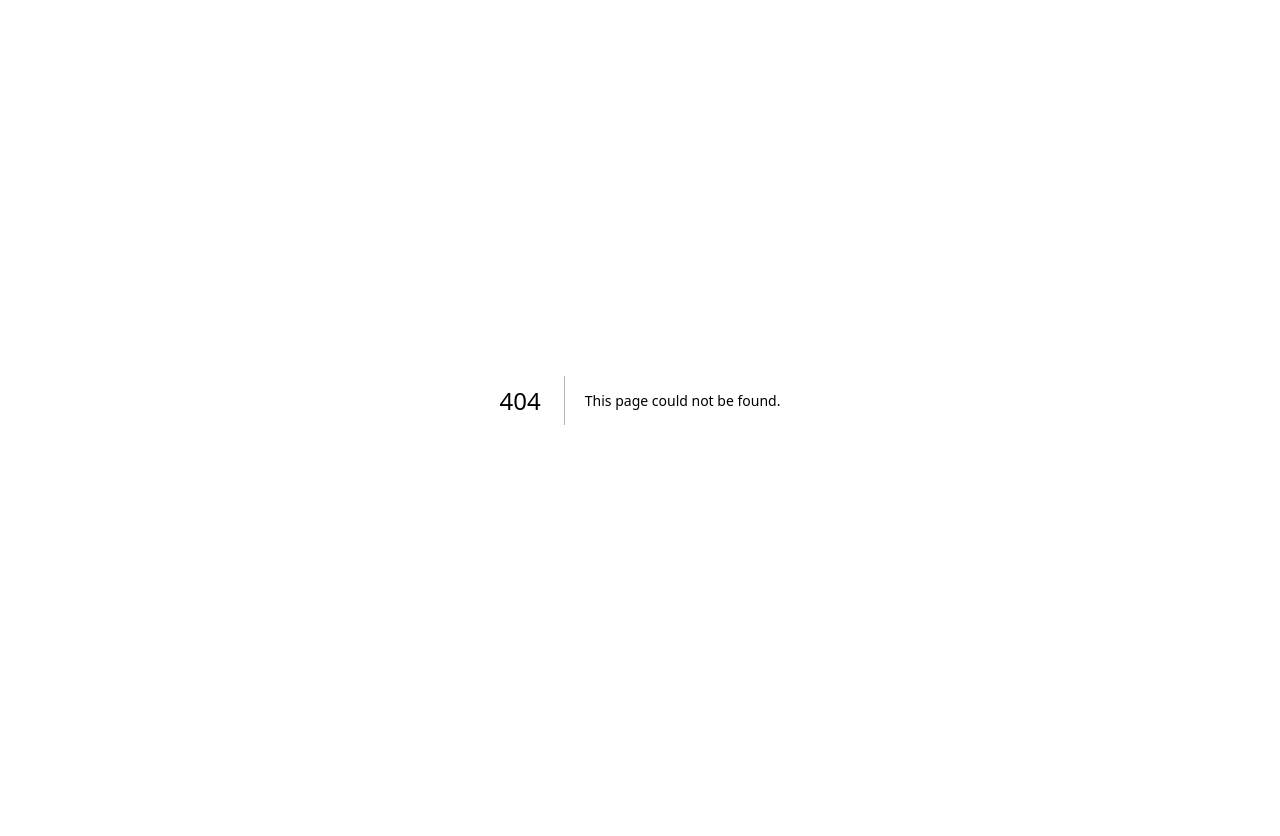
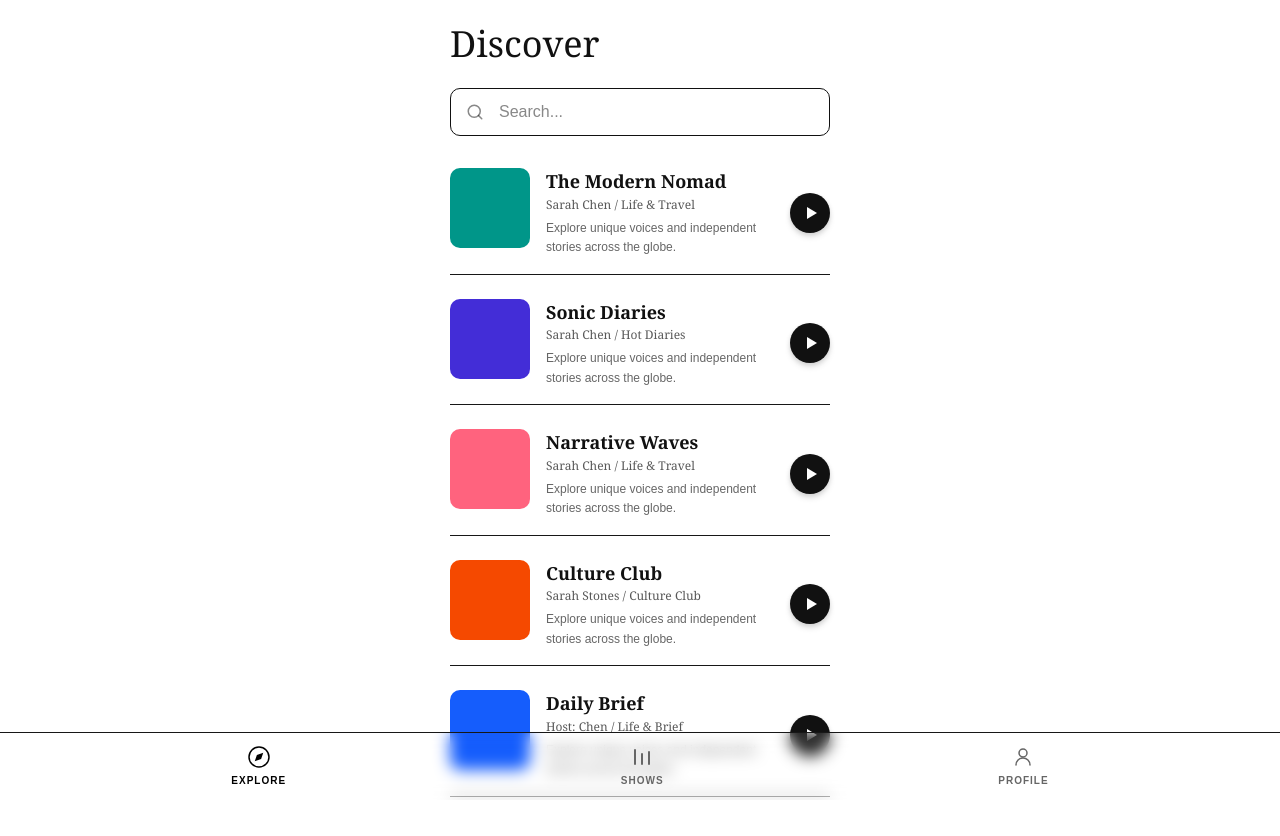
Before and after one commit to Davie521/your-podcast, a Next.js app in the folder frontend/: page /explore in a window 1280 px wide. Before the commit this address had no page. Shown: the top 836 px of the page. Before the commit the page ends 800 px from the top, so only its background shows below. Built offline with nearby package versions, Linux system fonts and the light colour scheme.

Commit message:
feat(frontend): add Explore/Discover page with podcast list and bottom nav
Implement the Explore page from Figma design with search filtering,
podcast cards, play buttons, and a bottom tab navigation bar.

```diff
--- /dev/null
+++ b/frontend/app/explore/page.tsx
@@ -0,0 +1,93 @@
+'use client';
+
+import { useState } from 'react';
+import { PodcastCard } from '@/components/PodcastCard';
+import { SearchInput } from '@/components/SearchInput';
+import { BottomNav } from '@/components/BottomNav';
+import type { Podcast } from '@/types/podcast';
+
+const SAMPLE_PODCASTS: Podcast[] = [
+  {
+    id: '1',
+    title: 'The Modern Nomad',
+    author: 'Sarah Chen / Life & Travel',
+    description: 'Explore unique voices and independent stories across the globe.',
+    color: '#009689',
+  },
+  {
+    id: '2',
+    title: 'Sonic Diaries',
+    author: 'Sarah Chen / Hot Diaries',
+    description: 'Explore unique voices and independent stories across the globe.',
+    color: '#432dd7',
+  },
+  {
+    id: '3',
+    title: 'Narrative Waves',
+    author: 'Sarah Chen / Life & Travel',
+    description: 'Explore unique voices and independent stories across the globe.',
+    color: '#ff637e',
+  },
+  {
+    id: '4',
+    title: 'Culture Club',
+    author: 'Sarah Stones / Culture Club',
+    description: 'Explore unique voices and independent stories across the globe.',
+    color: '#f54900',
+  },
+  {
+    id: '5',
+    title: 'Daily Brief',
+    author: 'Host: Chen / Life & Brief',
+    description: 'Explore unique voices and independent stories across the globe.',
+    color: '#155dfc',
+  },
+];
+
+export default function ExplorePage() {
+  const [search, setSearch] = useState('');
+
+  const filteredPodcasts = SAMPLE_PODCASTS.filter(
+    (p) =>
+      p.title.toLowerCase().includes(search.toLowerCase()) ||
+      p.author.toLowerCase().includes(search.toLowerCase())
+  );
+
+  return (
+    <div className="min-h-screen bg-cream">
+      <main className="mx-auto max-w-[428px] px-6 pt-6 pb-24">
+        <div className="flex flex-col gap-8">
+          {/* Header */}
+          <div className="flex flex-col gap-6">
+            <h1 className="font-serif text-4xl leading-10 text-[#111]">
+              Discover
+            </h1>
+            <SearchInput value={search} onChange={setSearch} />
+          </div>
+
+          {/* Podcast List */}
+          <div className="flex flex-col gap-6">
+            {filteredPodcasts.length === 0 ? (
+              <p className="font-[family-name:var(--font-inter)] text-sm text-[#666] text-center py-8">
+                No podcasts found.
+              </p>
+            ) : (
+              filteredPodcasts.map((podcast) => (
+                <PodcastCard
+                  key={podcast.id}
+                  title={podcast.title}
+                  author={podcast.author}
+                  description={podcast.description}
+                  color={podcast.color}
+                  imageUrl={podcast.imageUrl}
+                />
+              ))
+            )}
+          </div>
+        </div>
+      </main>
+
+      <BottomNav />
+    </div>
+  );
+}
--- /dev/null
+++ b/frontend/components/BottomNav.tsx
@@ -0,0 +1,40 @@
+'use client';
+
+import Link from 'next/link';
+import { usePathname } from 'next/navigation';
+import { CompassIcon } from '@/components/icons/CompassIcon';
+import { ShowsIcon } from '@/components/icons/ShowsIcon';
+import { ProfileIcon } from '@/components/icons/ProfileIcon';
+
+const NAV_ITEMS = [
+  { href: '/explore', label: 'Explore', icon: CompassIcon },
+  { href: '/shows', label: 'Shows', icon: ShowsIcon },
+  { href: '/profile', label: 'Profile', icon: ProfileIcon },
+] as const;
+
+export function BottomNav() {
+  const pathname = usePathname();
+
+  return (
+    <nav aria-label="Main navigation" className="fixed bottom-0 left-0 right-0 h-17 border-t border-border-warm bg-cream/80 backdrop-blur-sm flex items-center justify-around px-16 z-10">
+      {NAV_ITEMS.map(({ href, label, icon: Icon }) => {
+        const isActive = pathname === href;
+        return (
+          <Link
+            key={href}
+            href={href}
+            aria-current={isActive ? 'page' : undefined}
+            className={`flex flex-col items-center gap-1 ${
+              isActive ? 'text-black' : 'text-[#666]'
+            }`}
+          >
+            <Icon className="size-6" />
+            <span className="font-[family-name:var(--font-inter)] text-[10px] font-bold uppercase tracking-[1px] leading-[15px]">
+              {label}
+            </span>
+          </Link>
+        );
+      })}
+    </nav>
+  );
+}
--- /dev/null
+++ b/frontend/components/PodcastCard.tsx
@@ -0,0 +1,61 @@
+import Image from 'next/image';
+import { PlayIcon } from '@/components/icons/PlayIcon';
+
+interface PodcastCardProps {
+  title: string;
+  author: string;
+  description: string;
+  color: string;
+  imageUrl?: string;
+  onPlay?: () => void;
+}
+
+export function PodcastCard({
+  title,
+  author,
+  description,
+  color,
+  imageUrl,
+  onPlay,
+}: PodcastCardProps) {
+  return (
+    <div className="flex gap-4 items-start border-b border-border-warm pb-4">
+      <div
+        className="relative size-20 shrink-0 rounded-[10px] overflow-hidden"
+        style={{ backgroundColor: color }}
+      >
+        {imageUrl && (
+          <Image
+            src={imageUrl}
+            alt={`${title} cover art`}
+            fill
+            className="object-cover opacity-80"
+          />
+        )}
+      </div>
+
+      <div className="flex-1 min-w-0 pt-0.5">
+        <h3 className="font-serif font-bold text-lg leading-[22.5px] text-[#111]">
+          {title}
+        </h3>
+        <p className="font-serif text-xs leading-4 text-[#111]/70 mt-1">
+          {author}
+        </p>
+        <p className="font-[family-name:var(--font-inter)] text-xs leading-[19.5px] text-[#666] mt-1.5 line-clamp-2">
+          {description}
+        </p>
+      </div>
+
+      <div className="flex items-center self-center shrink-0">
+        <button
+          type="button"
+          onClick={onPlay}
+          aria-label={`Play ${title}`}
+          className="size-10 rounded-full bg-[#111] shadow-[0px_4px_6px_rgba(0,0,0,0.1),0px_2px_4px_rgba(0,0,0,0.1)] flex items-center justify-center pl-0.5"
+        >
+          <PlayIcon className="size-4 text-white" />
+        </button>
+      </div>
+    </div>
+  );
+}
--- /dev/null
+++ b/frontend/components/SearchInput.tsx
@@ -0,0 +1,25 @@
+'use client';
+
+import { SearchIcon } from '@/components/icons/SearchIcon';
+
+interface SearchInputProps {
+  value: string;
+  onChange: (value: string) => void;
+  placeholder?: string;
+}
+
+export function SearchInput({ value, onChange, placeholder = 'Search...' }: SearchInputProps) {
+  return (
+    <div className="relative w-full">
+      <SearchIcon className="absolute left-4 top-1/2 -translate-y-1/2 size-[18px] text-[#111]/50" />
+      <input
+        type="text"
+        value={value}
+        onChange={(e) => onChange(e.target.value)}
+        placeholder={placeholder}
+        aria-label="Search podcasts"
+        className="w-full h-12 rounded-[10px] border border-border-warm bg-transparent pl-12 pr-4 font-[family-name:var(--font-inter)] text-base text-[#111] placeholder:text-[#111]/50 outline-none focus:border-[#111]/30 transition-colors"
+      />
+    </div>
+  );
+}
--- /dev/null
+++ b/frontend/components/icons/CompassIcon.tsx
@@ -0,0 +1,23 @@
+export function CompassIcon({ className }: { className?: string }) {
+  return (
+    <svg
+      className={className}
+      viewBox="0 0 24 24"
+      fill="none"
+      xmlns="http://www.w3.org/2000/svg"
+      aria-hidden="true"
+    >
+      <circle
+        cx="12"
+        cy="12"
+        r="10"
+        stroke="currentColor"
+        strokeWidth="1.5"
+      />
+      <polygon
+        points="16.24,7.76 14.12,14.12 7.76,16.24 9.88,9.88"
+        fill="currentColor"
+      />
+    </svg>
+  );
+}
--- /dev/null
+++ b/frontend/components/icons/PlayIcon.tsx
@@ -0,0 +1,16 @@
+export function PlayIcon({ className }: { className?: string }) {
+  return (
+    <svg
+      className={className}
+      viewBox="0 0 16 16"
+      fill="none"
+      xmlns="http://www.w3.org/2000/svg"
+      aria-hidden="true"
+    >
+      <path
+        d="M4 2L14 8L4 14V2Z"
+        fill="currentColor"
+      />
+    </svg>
+  );
+}
--- /dev/null
+++ b/frontend/components/icons/ProfileIcon.tsx
@@ -0,0 +1,25 @@
+export function ProfileIcon({ className }: { className?: string }) {
+  return (
+    <svg
+      className={className}
+      viewBox="0 0 24 24"
+      fill="none"
+      xmlns="http://www.w3.org/2000/svg"
+      aria-hidden="true"
+    >
+      <circle
+        cx="12"
+        cy="8"
+        r="4"
+        stroke="currentColor"
+        strokeWidth="1.5"
+      />
+      <path
+        d="M5 20C5 16.134 8.13401 13 12 13C15.866 13 19 16.134 19 20"
+        stroke="currentColor"
+        strokeWidth="1.5"
+        strokeLinecap="round"
+      />
+    </svg>
+  );
+}
--- /dev/null
+++ b/frontend/components/icons/SearchIcon.tsx
@@ -0,0 +1,26 @@
+export function SearchIcon({ className }: { className?: string }) {
+  return (
+    <svg
+      className={className}
+      viewBox="0 0 18 18"
+      fill="none"
+      xmlns="http://www.w3.org/2000/svg"
+      aria-hidden="true"
+    >
+      <path
+        d="M8.25 14.25C11.5637 14.25 14.25 11.5637 14.25 8.25C14.25 4.93629 11.5637 2.25 8.25 2.25C4.93629 2.25 2.25 4.93629 2.25 8.25C2.25 11.5637 4.93629 14.25 8.25 14.25Z"
+        stroke="currentColor"
+        strokeWidth="1.5"
+        strokeLinecap="round"
+        strokeLinejoin="round"
+      />
+      <path
+        d="M15.75 15.75L12.4875 12.4875"
+        stroke="currentColor"
+        strokeWidth="1.5"
+        strokeLinecap="round"
+        strokeLinejoin="round"
+      />
+    </svg>
+  );
+}
--- /dev/null
+++ b/frontend/components/icons/ShowsIcon.tsx
@@ -0,0 +1,15 @@
+export function ShowsIcon({ className }: { className?: string }) {
+  return (
+    <svg
+      className={className}
+      viewBox="0 0 24 24"
+      fill="none"
+      xmlns="http://www.w3.org/2000/svg"
+      aria-hidden="true"
+    >
+      <rect x="4" y="4" width="2" height="16" rx="1" fill="currentColor" />
+      <rect x="11" y="8" width="2" height="12" rx="1" fill="currentColor" />
+      <rect x="18" y="6" width="2" height="14" rx="1" fill="currentColor" />
+    </svg>
+  );
+}
--- /dev/null
+++ b/frontend/types/podcast.ts
@@ -0,0 +1,8 @@
+export interface Podcast {
+  readonly id: string;
+  readonly title: string;
+  readonly author: string;
+  readonly description: string;
+  readonly color: string;
+  readonly imageUrl?: string;
+}
```
